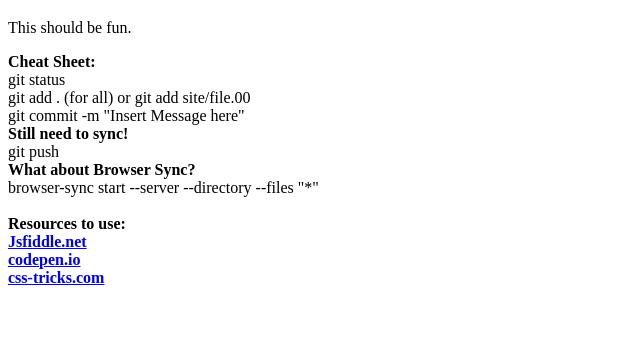
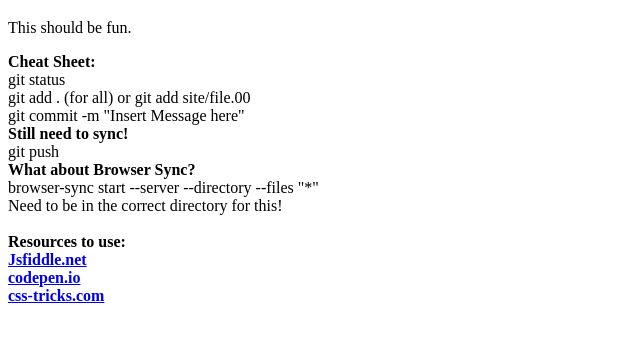
Before and after one commit to tafferling/coursera-test, a plain HTML site: page site/index.html in a window 1280 px wide. Shown: the part 61-400 px from the top of the page, without its empty margins (0-640 px from the left). Drawn offline with Linux system fonts and the light colour scheme.

Commit message:
start off

```diff
--- a/site/index.html
+++ b/site/index.html
@@ -13,7 +13,8 @@ git commit -m "Insert Message here"<br>
 <b>Still need to sync!</b><br>
 git push<br>
 <b>What about Browser Sync?</b><br>
-browser-sync start --server --directory --files "*"<br><br>
+browser-sync start --server --directory --files "*"<br>
+Need to be in the correct directory for this!<br><br>
 <b>Resources to use:<b><br>
 <a href="https://jsfiddle.net">Jsfiddle.net</a><br>
 <a href="https://codepen.io">codepen.io</a><br>
```
